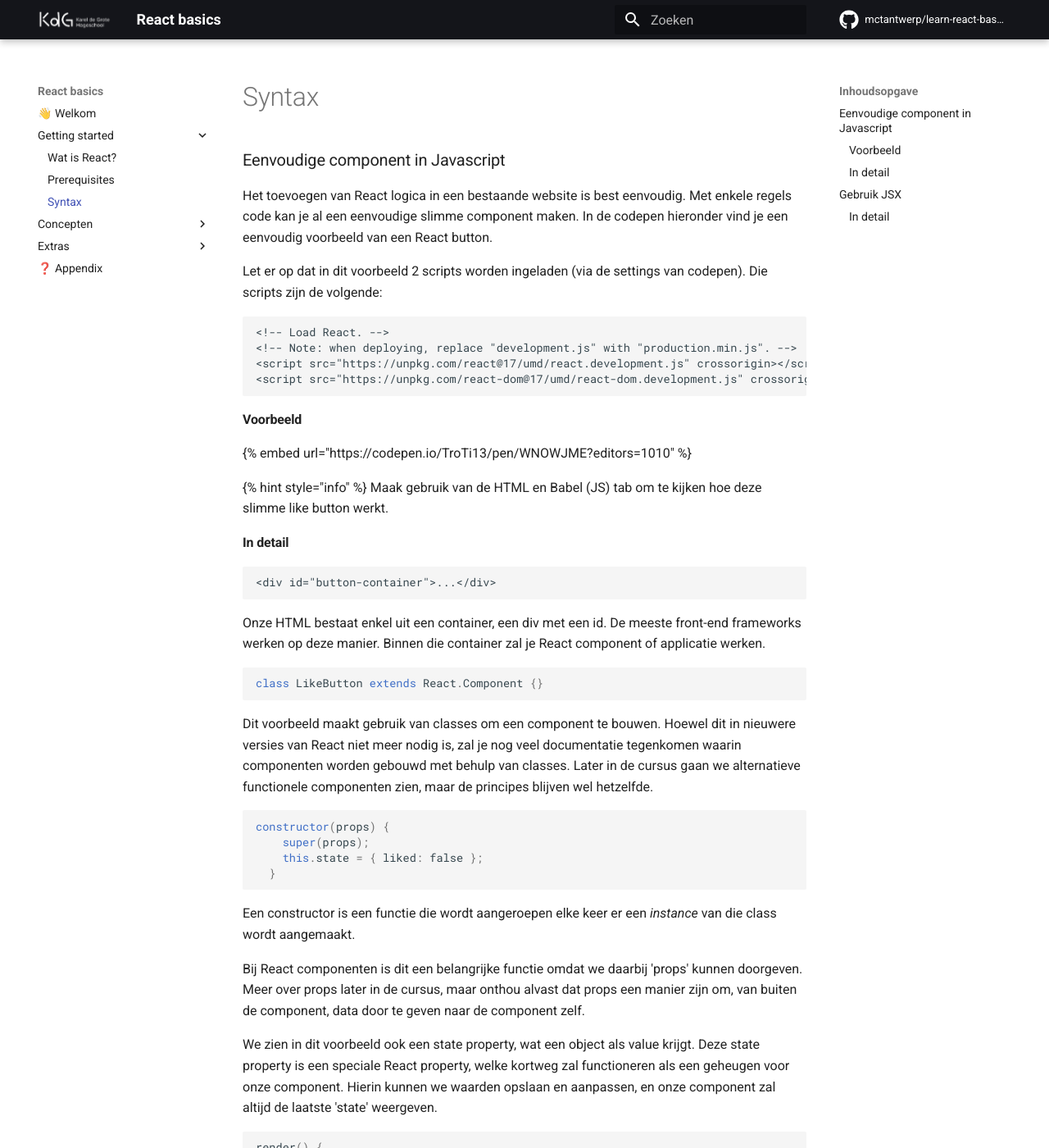
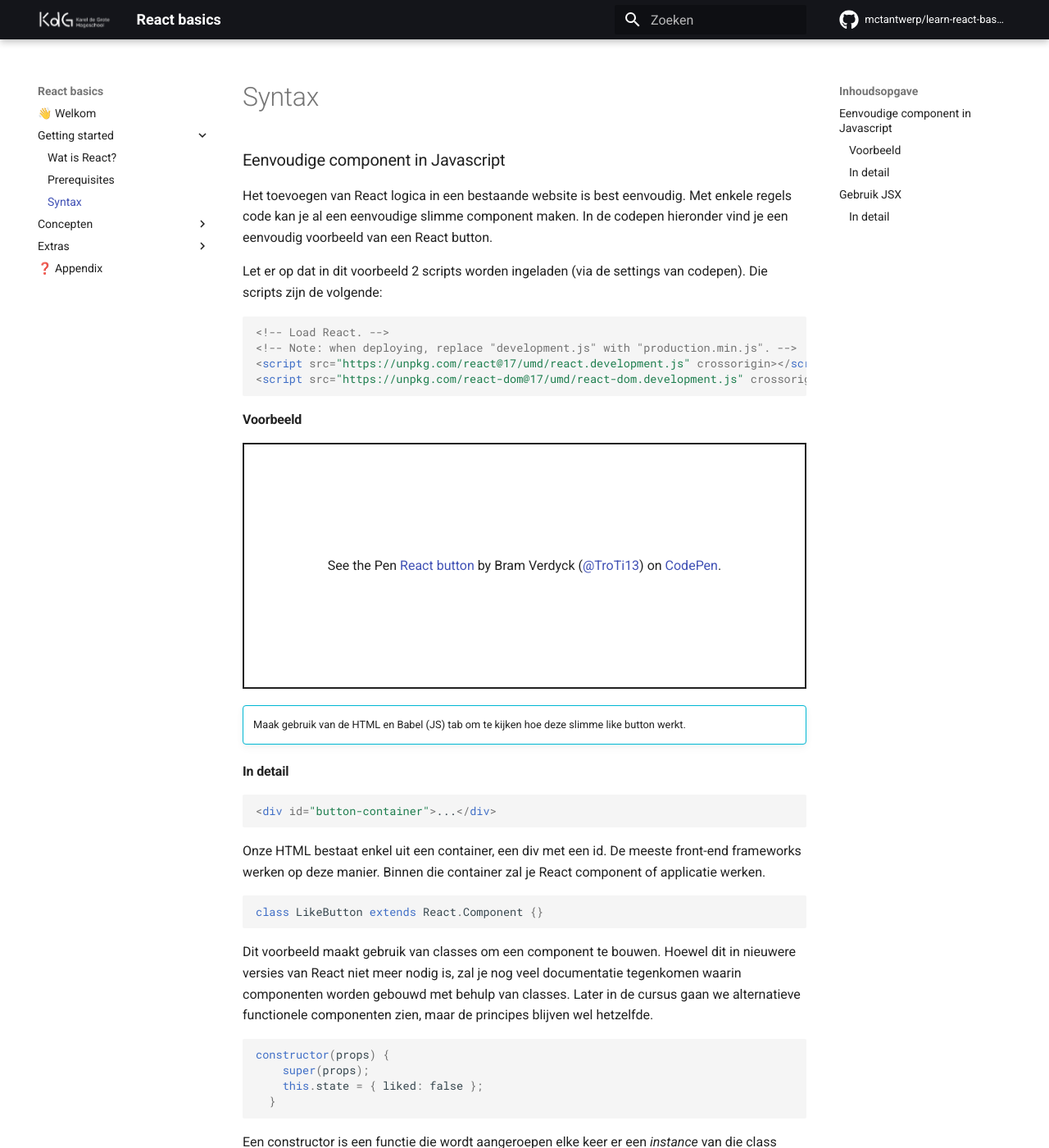
Before and after one commit to mctantwerp/learn-react-basics, an MkDocs documentation site: the page built from docs/getting-started/syntax.md, in a window 1280 px wide and 1400 px high. Shown: the whole window at 82% size. Built offline with MkDocs 1.6.1 and Material for MkDocs 9.7.7, drawn with Linux system fonts in a browser that asks for light colours; comment, search, counter and statistics services are not loaded; some of the changed text lies outside the part shown.

````diff
--- a/docs/getting-started/syntax.md
+++ b/docs/getting-started/syntax.md
@@ -2,11 +2,11 @@
 
 ### Eenvoudige component in Javascript
 
-Het toevoegen van React logica in een bestaande website is best eenvoudig. Met enkele regels code kan je al een eenvoudige slimme component maken. In de codepen hieronder vind je een eenvoudig voorbeeld van een React button.&#x20;
+Het toevoegen van React logica in een bestaande website is best eenvoudig. Met enkele regels code kan je al een eenvoudige slimme component maken. In de codepen hieronder vind je een eenvoudig voorbeeld van een React button.
 
 Let er op dat in dit voorbeeld 2 scripts worden ingeladen (via de settings van codepen). Die scripts zijn de volgende:
 
-```markup
+```html
 <!-- Load React. -->
 <!-- Note: when deploying, replace "development.js" with "production.min.js". -->
 <script src="https://unpkg.com/react@17/umd/react.development.js" crossorigin></script>
@@ -15,40 +15,43 @@ Let er op dat in dit voorbeeld 2 scripts worden ingeladen (via de settings van c
 
 #### Voorbeeld
 
-{% embed url="https://codepen.io/TroTi13/pen/WNOWJME?editors=1010" %}
+<p class="codepen" data-height="300" data-default-tab="html,result" data-slug-hash="WNOWJME" data-user="TroTi13" style="height: 300px; box-sizing: border-box; display: flex; align-items: center; justify-content: center; border: 2px solid; margin: 1em 0; padding: 1em;">
+  <span>See the Pen <a href="https://codepen.io/TroTi13/pen/WNOWJME">
+  React button</a> by Bram Verdyck (<a href="https://codepen.io/TroTi13">@TroTi13</a>)
+  on <a href="https://codepen.io">CodePen</a>.</span>
+</p>
 
-{% hint style="info" %}
-Maak gebruik van de HTML en Babel (JS) tab om te kijken hoe deze slimme like button werkt.
-{% endhint %}
+!!! info ""
+    Maak gebruik van de HTML en Babel (JS) tab om te kijken hoe deze slimme like button werkt.
 
 #### In detail
 
-```markup
+```html
 <div id="button-container">...</div>
 ```
 
 Onze HTML bestaat enkel uit een container, een div met een id. De meeste front-end frameworks werken op deze manier. Binnen die container zal je React component of applicatie werken.
 
-```javascript
+```js
 class LikeButton extends React.Component {}
 ```
 
 Dit voorbeeld maakt gebruik van classes om een component te bouwen. Hoewel dit in nieuwere versies van React niet meer nodig is, zal je nog veel documentatie tegenkomen waarin componenten worden gebouwd met behulp van classes. Later in de cursus gaan we alternatieve functionele componenten zien, maar de principes blijven wel hetzelfde.
 
-```javascript
+```js
 constructor(props) {
     super(props);
     this.state = { liked: false };
   }
 ```
 
-Een constructor is een functie die wordt aangeroepen elke keer er een _instance_ van die class wordt aangemaakt.&#x20;
+Een constructor is een functie die wordt aangeroepen elke keer er een _instance_ van die class wordt aangemaakt.
 
-Bij React componenten is dit een belangrijke functie omdat we daarbij 'props' kunnen doorgeven. Meer over props later in de cursus, maar onthou alvast dat props een manier zijn om, van buiten de component, data door te geven naar de component zelf.&#x20;
+Bij React componenten is dit een belangrijke functie omdat we daarbij 'props' kunnen doorgeven. Meer over props later in de cursus, maar onthou alvast dat props een manier zijn om, van buiten de component, data door te geven naar de component zelf.
 
 We zien in dit voorbeeld ook een state property, wat een object als value krijgt. Deze state property is een speciale React property, welke kortweg zal functioneren als een geheugen voor onze component. Hierin kunnen we waarden opslaan en aanpassen, en onze component zal altijd de laatste 'state' weergeven.
 
-```javascript
+```js
 render() {
     return ...;
 }
@@ -56,7 +59,7 @@ render() {
 
 Eigenlijk de belangrijkste functie van onze component, is de render functie. React zal de render functie aanroepen als een component moet worden weergegeven, maar ook telkens er dingen veranderen (bvb de state) binnen een component. Een component kan dus meerdere keren renderen om zo altijd updated te zijn met de rest van de applicatie.
 
-```javascript
+```js
 React.createElement(
   'button', // type element (div, span, button, ...)
   { onClick: () => this.setState({ liked: true }) }, // props
@@ -68,11 +71,10 @@ Met deze functie wordt een React element gemaakt, welke 3 argumenten verwacht: t
 
 Als we even 'inzoomen' op de props, zien we daar een onClick functie. Daarbinnen wordt setState aangeroepen. setState is een speciale React functie die binnen een component gebruikt wordt om de component state te updaten (weet je nog, die this.state in de constructor). Naast het updaten van de waarde van de state, zal deze functie ook aan de component laten weten dat de state een nieuwe waarde heeft, en dus de component opnieuw zijn render functie moet uitvoeren om de nieuwe state te laten zien.
 
-{% hint style="warning" %}
-Opgelet, hier wordt gebruik gemaakt van een _arrow function_ (() => ()). We gebruiken hier een arrow function omdat we het _this_ keyword gebruiken. Een normale functie zou de context binnenin de functie aanpassen, waardoor het _this_ keyword niet meer refereert naar de component, maar naar het button element in dit geval (button.onClick). Een arrow functie verandert de context binnenin niet, waardoor _this_ dus refereert naar de Class.
-{% endhint %}
+!!! warning "Opgelet"
+    Hier wordt gebruik gemaakt van een _arrow function_ (() => ()). We gebruiken hier een arrow function omdat we het _this_ keyword gebruiken. Een normale functie zou de context binnenin de functie aanpassen, waardoor het _this_ keyword niet meer refereert naar de component, maar naar het button element in dit geval (button.onClick). Een arrow functie verandert de context binnenin niet, waardoor _this_ dus refereert naar de Class.
 
-```javascript
+```js
 ReactDOM.render(
   React.createElement(LikeButton),
   document.querySelector('#button-container')
@@ -89,17 +91,21 @@ Hoewel JSX heel gelijkend is met templating tools zoals bijvoorbeeld handlebars,
 
 Het enige dat je extra moet doen om JSX te kunnen gebruiken rechtstreeks in de browser, is Babel toevoegen:
 
-```markup
+```html
 <script src="https://unpkg.com/babel-standalone@6/babel.min.js"></script>
 ```
 
-{% embed url="https://codepen.io/TroTi13/pen/YzQMvrV" %}
+<p class="codepen" data-height="300" data-default-tab="html,result" data-slug-hash="YzQMvrV" data-user="TroTi13" style="height: 300px; box-sizing: border-box; display: flex; align-items: center; justify-content: center; border: 2px solid; margin: 1em 0; padding: 1em;">
+  <span>See the Pen <a href="https://codepen.io/TroTi13/pen/YzQMvrV">
+  React button met JSX</a> by Bram Verdyck (<a href="https://codepen.io/TroTi13">@TroTi13</a>)
+  on <a href="https://codepen.io">CodePen</a>.</span>
+</p>
 
 #### In detail
 
 Over het algemeen verandert er in dit voorbeeld slechts op 2 plaatsen iets. Dat wordt hieronder uitgelicht.
 
-```javascript
+```js
 return (
   <button onClick={() => this.setState({ liked: true })}>
     Like
@@ -113,7 +119,7 @@ We zien hier het gebruik van JSX. Deze return statement is exact hetzelfde als d
 * props: de attributen die worden gezet op de button tag
 * children: de elementen die binnen de button tag leven
 
-```javascript
+```js
 ReactDOM.render(<LikeButton />, document.querySelector('#button-container'));
 ```
 
@@ -121,10 +127,15 @@ Ook in de render functie gebruiken we nu een JSX tag om de LikeButton effectief
 
 Door gebruik te maken van JSX wordt het ook veel makkelijker om componenten te herkennen en om props mee te geven. Je zal praktisch nooit React componenten zien die geen gebruik maken van JSX.
 
-{% hint style="info" %}
-Bovenstaande implementatie van JSX (via de script tag) is best inefficiënt en vergt veel rekenkracht van de browser om live JSX om te zetten naar javascript. Daarom is het beter om je code op voorhand te compileren. Meer daarover hier: [https://reactjs.org/docs/add-react-to-a-website.html#add-jsx-to-a-project](https://reactjs.org/docs/add-react-to-a-website.html#add-jsx-to-a-project)
-{% endhint %}
+!!! info "Compileren"
+    Bovenstaande implementatie van JSX (via de script tag) is best inefficiënt en vergt veel rekenkracht van de browser om live JSX om te zetten naar javascript. Daarom is het beter om je code op voorhand te compileren. Meer daarover hier: [https://reactjs.org/docs/add-react-to-a-website.html#add-jsx-to-a-project](https://reactjs.org/docs/add-react-to-a-website.html#add-jsx-to-a-project)
 
 Een voorbeeld van het hergebruik van componenten kan je in volgend voorbeeld bekijken:
 
-{% embed url="https://codepen.io/TroTi13/pen/powBKOm" %}
+<p class="codepen" data-height="300" data-default-tab="html,result" data-slug-hash="powBKOm" data-user="TroTi13" style="height: 300px; box-sizing: border-box; display: flex; align-items: center; justify-content: center; border: 2px solid; margin: 1em 0; padding: 1em;">
+  <span>See the Pen <a href="https://codepen.io/TroTi13/pen/powBKOm">
+  React button met JSX en meerdere componenten</a> by Bram Verdyck (<a href="https://codepen.io/TroTi13">@TroTi13</a>)
+  on <a href="https://codepen.io">CodePen</a>.</span>
+</p>
+
+<script async src="https://cpwebassets.codepen.io/assets/embed/ei.js"></script>
````
Also changed, not shown: docs/concepten/jsx.md (+43 -47 lines), docs/getting-started/intro.md (+8 -9 lines), docs/getting-started/prerequisites.md (+5 -8 lines), docs/index.md (+6 -4 lines).
